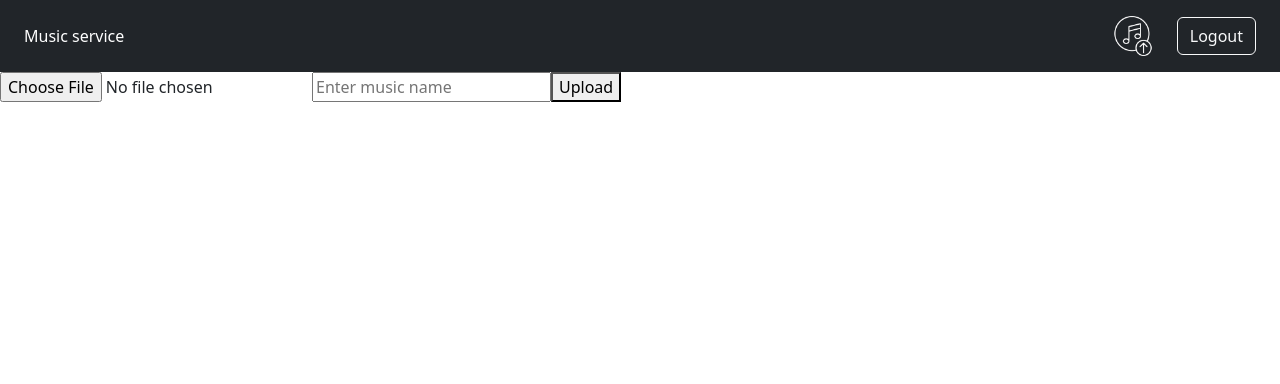
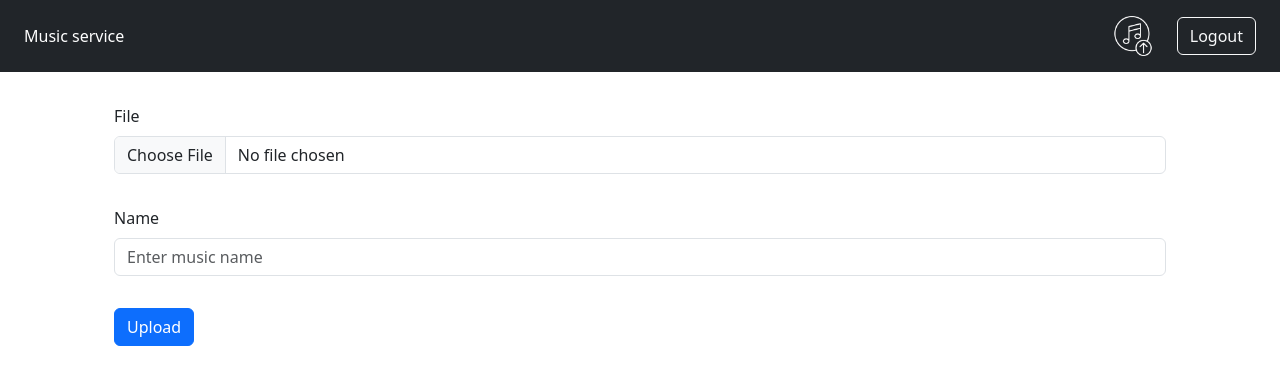
Before and after one commit to alextkachuk3/IN_lab2, an Angular app in the folder IN_lab2/: page /upload in a window 1280 px wide. Shown: the top 384 px of the page. Built offline with nearby package versions, Linux system fonts and the light colour scheme; no server answers; sample sign-in values are in the browser's storage.

Commit message:
Updated visual style for upload page

```diff
--- a/IN_lab2/src/app/upload/upload.component.html
+++ b/IN_lab2/src/app/upload/upload.component.html
@@ -1,5 +1,20 @@
-<form (submit)="onSubmit()" enctype="multipart/form-data">
-  <input type="file" (change)="onFileSelected($event)" />
-  <input type="text" [(ngModel)]="musicName" name="musicName" placeholder="Enter music name">
-  <button type="submit">Upload</button>
-</form>
+<div class="container">
+  <div class="p-3 row">
+    <form (submit)="onSubmit()" enctype="multipart/form-data">
+      <div class="md-6 p-3">
+        <label class="form-label">File</label>
+        <input type="file" (change)="onFileSelected($event)" class="form-control" />
+      </div>
+
+      <div class="md-6 p-3">
+        <label class="form-label">Name</label>
+        <input type="text" [(ngModel)]="musicName" name="musicName" placeholder="Enter music name" class="form-control p">
+      </div>
+
+      <div class="md-6 p-3">
+        <button type="submit" class="btn btn-primary">Upload</button>
+      </div>
+
+    </form>
+  </div>
+</div>
```
